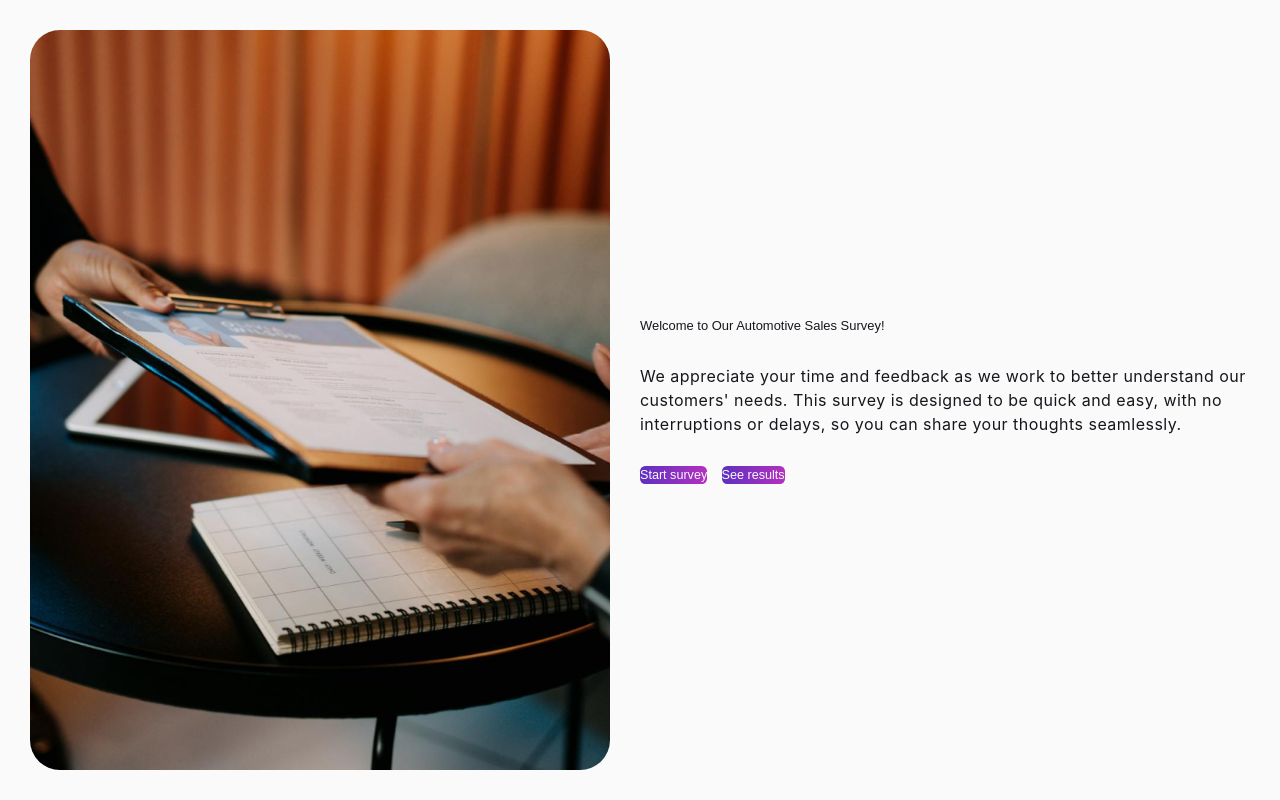
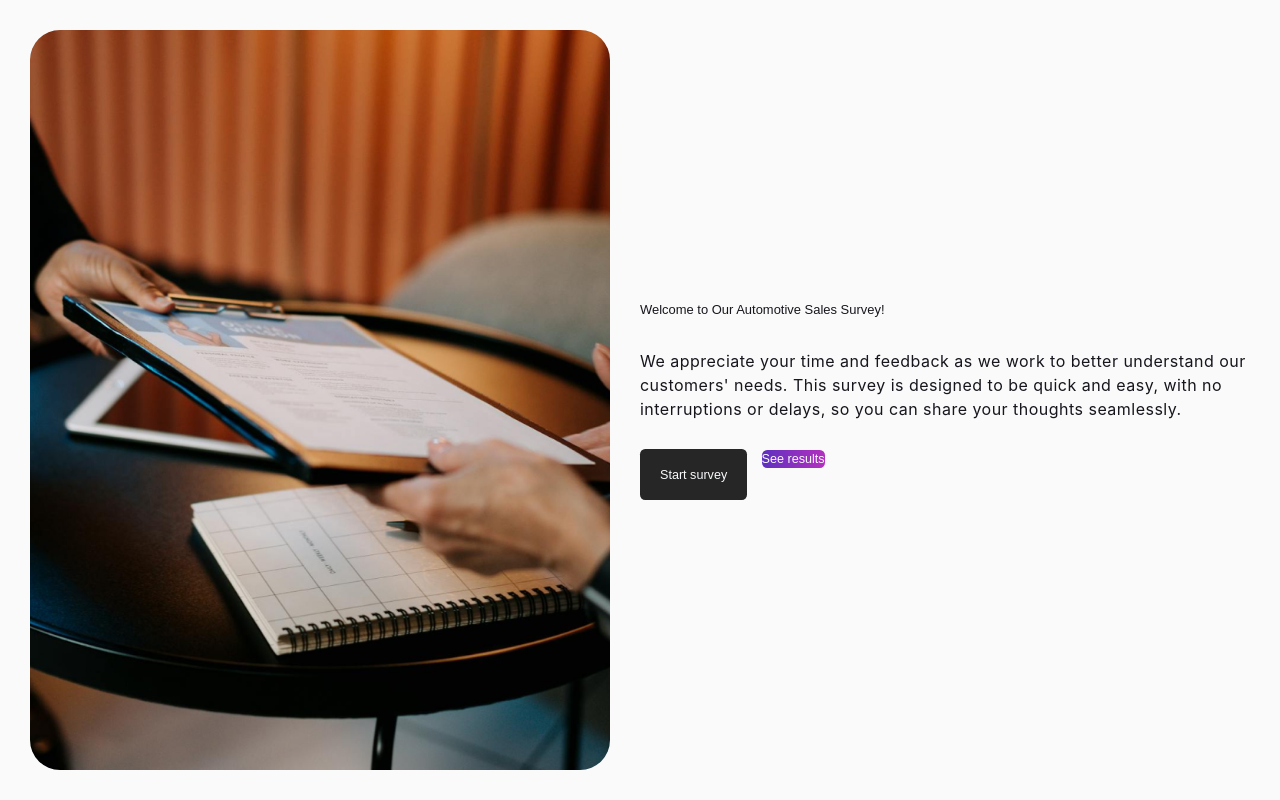
Before and after one commit to gunkiddedy/dashboard-app-next-shadcn, a Next.js app: page / in a window 1280 px wide. Built offline with nearby package versions, Linux system fonts and the light colour scheme.

Commit message:
Refactor Home component for improved readability and button styling

```diff
--- a/src/app/(auth)/page.tsx
+++ b/src/app/(auth)/page.tsx
@@ -1,7 +1,7 @@
-import React from 'react';
-import { Button } from '@/components/ui/button';
-import Link from 'next/link';
-import routes from '@/lib/routes';
+import React from "react";
+import { Button } from "@/components/ui/button";
+import Link from "next/link";
+import routes from "@/lib/routes";
 
 export default function Home() {
   return (
@@ -21,11 +21,7 @@ export default function Home() {
 
           <div className="flex gap-4">
             <Link href={routes.survey.path}>
-              <Button
-                size="md"
-                backgroundColor="shark-950"
-                className="app_survey__btn"
-              >
+              <Button size="sm" className="app_survey__btn bg-shark-950">
                 Start survey
               </Button>
             </Link>
```
